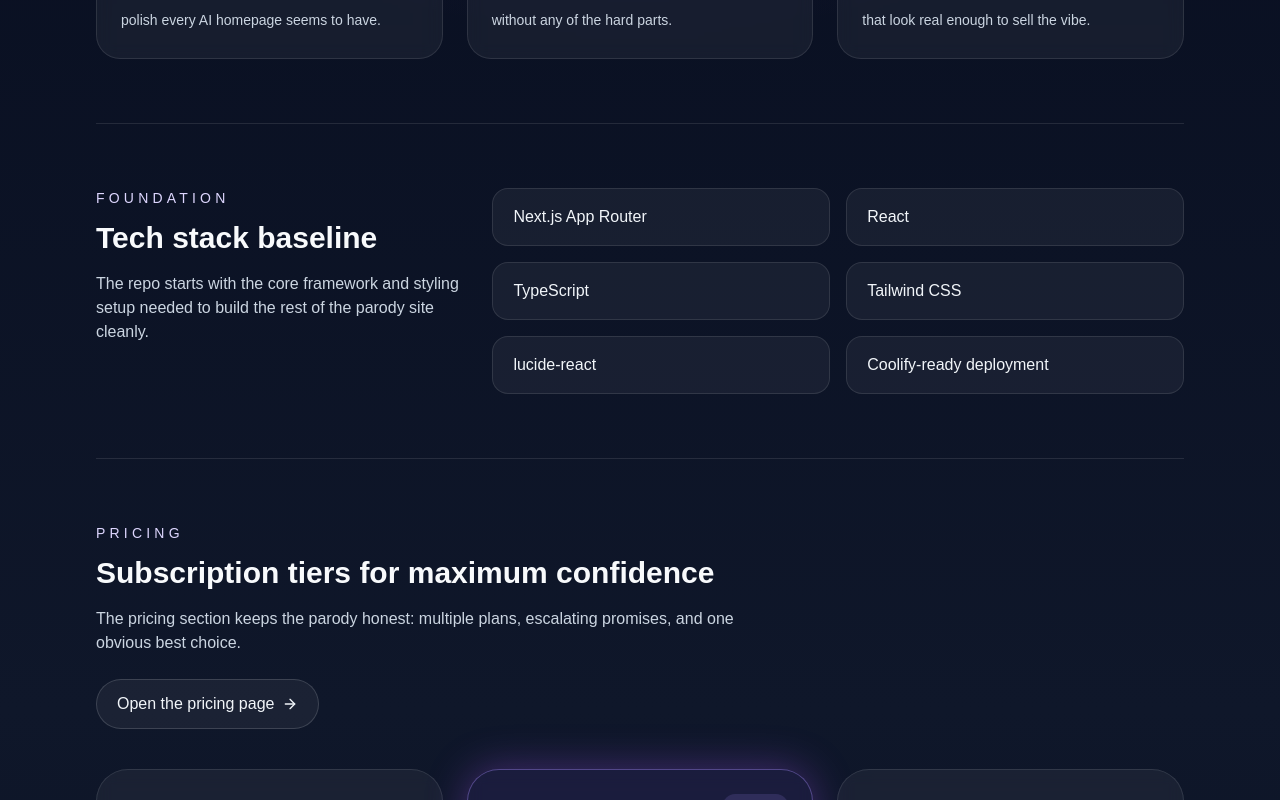
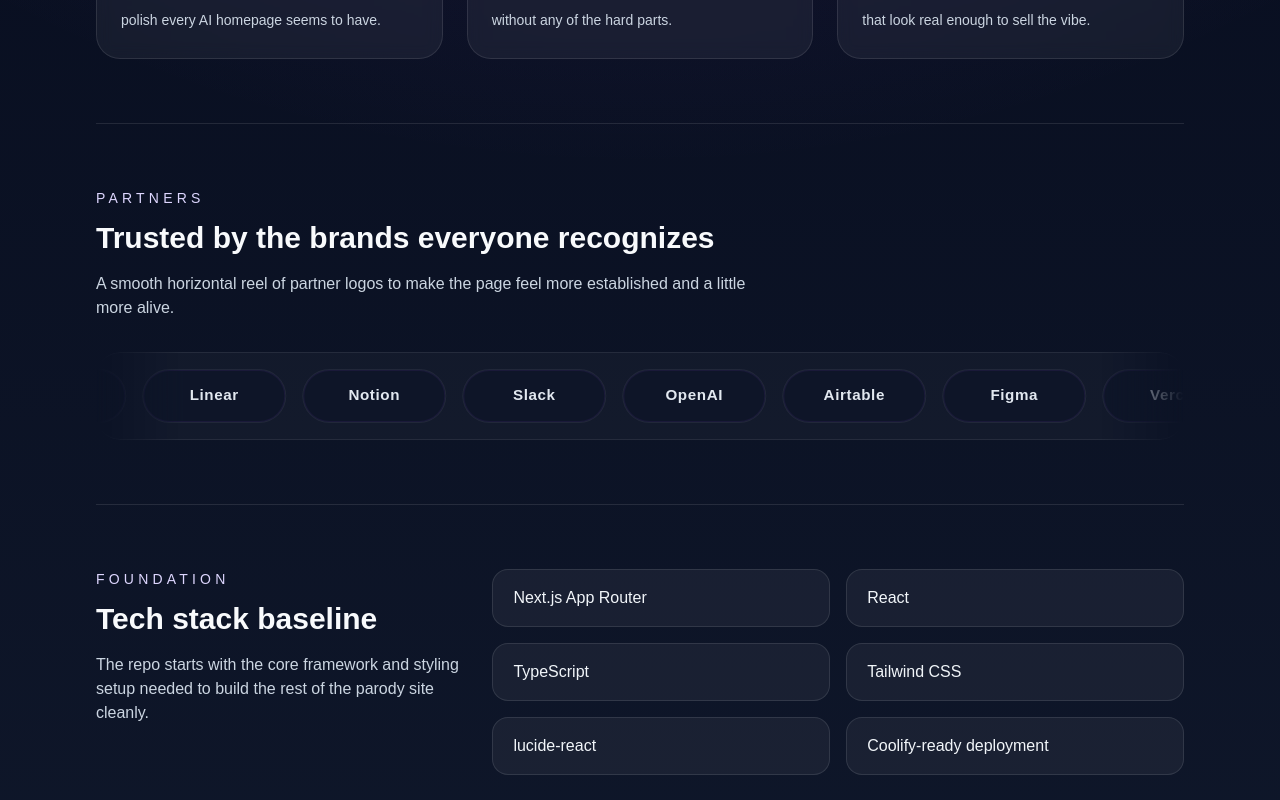
Before and after one commit to Han2-Ro/every-website, a Next.js app: page / in a window 1280 px wide. Shown: the part 1240-2040 px from the top of the page. Built offline with nearby package versions, Linux system fonts and the light colour scheme.

Commit message:
feat: add partners marquee section

```diff
--- a/app/globals.css
+++ b/app/globals.css
@@ -66,3 +66,56 @@
     transform: translateX(-50%);
   }
 }
+
+.partners-marquee {
+  overflow: hidden;
+  border-radius: 1.5rem;
+  border: 1px solid rgba(255, 255, 255, 0.08);
+  background: rgba(255, 255, 255, 0.03);
+  mask-image: linear-gradient(
+    90deg,
+    transparent 0%,
+    black 8%,
+    black 92%,
+    transparent 100%
+  );
+}
+
+.partners-marquee__track {
+  display: flex;
+  width: max-content;
+  gap: 1rem;
+  padding: 1rem;
+  white-space: nowrap;
+  animation: partners-marquee-scroll 28s linear infinite;
+}
+
+.partners-marquee__item {
+  flex: 0 0 auto;
+}
+
+.partners-marquee__logo {
+  display: inline-flex;
+  align-items: center;
+  justify-content: center;
+  min-width: 9rem;
+  border-radius: 9999px;
+  border: 1px solid rgba(255, 255, 255, 0.08);
+  background: rgba(15, 23, 42, 0.9);
+  padding: 0.9rem 1.4rem;
+  font-size: 0.95rem;
+  font-weight: 700;
+  letter-spacing: 0.04em;
+  color: rgb(226, 232, 240);
+  box-shadow: 0 0 0 1px rgba(168, 85, 247, 0.08) inset;
+}
+
+@keyframes partners-marquee-scroll {
+  from {
+    transform: translateX(0);
+  }
+
+  to {
+    transform: translateX(-50%);
+  }
+}
--- a/app/page.tsx
+++ b/app/page.tsx
@@ -79,6 +79,17 @@
   "Used by innovators",
   "Trusted by agents",
   "95% vibes score",
+];
+
+const partnerBrands = [
+  "Vercel",
+  "Stripe",
+  "Linear",
+  "Notion",
+  "Slack",
+  "OpenAI",
+  "Airtable",
+  "Figma",
 ];
 
 export default function Home() {
@@ -218,6 +229,34 @@
               <p className="mt-3 text-sm leading-7 text-slate-300">{text}</p>
             </article>
           ))}
+        </section>
+
+        <section className="border-t border-white/10 py-16">
+          <div className="max-w-2xl">
+            <p className="text-sm uppercase tracking-[0.3em] text-violet-200">
+              Partners
+            </p>
+            <h2 className="mt-3 text-3xl font-semibold">
+              Trusted by the brands everyone recognizes
+            </h2>
+            <p className="mt-4 text-slate-300">
+              A smooth horizontal reel of partner logos to make the page feel
+              more established and a little more alive.
+            </p>
+          </div>
+
+          <div className="partners-marquee mt-8">
+            <div className="partners-marquee__track">
+              {[...partnerBrands, ...partnerBrands].map((brand, index) => (
+                <div
+                  key={`${brand}-${index}`}
+                  className="partners-marquee__item"
+                >
+                  <span className="partners-marquee__logo">{brand}</span>
+                </div>
+              ))}
+            </div>
+          </div>
         </section>
 
         <section
```
